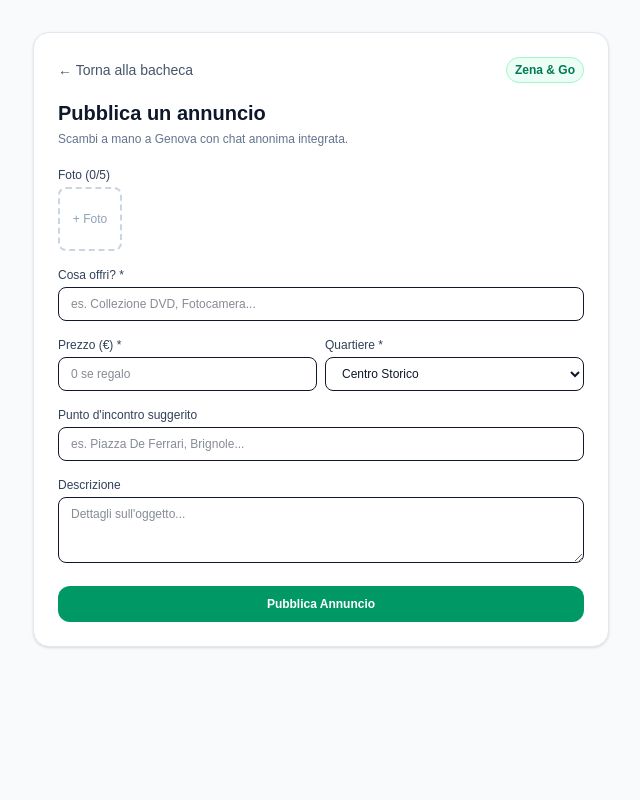
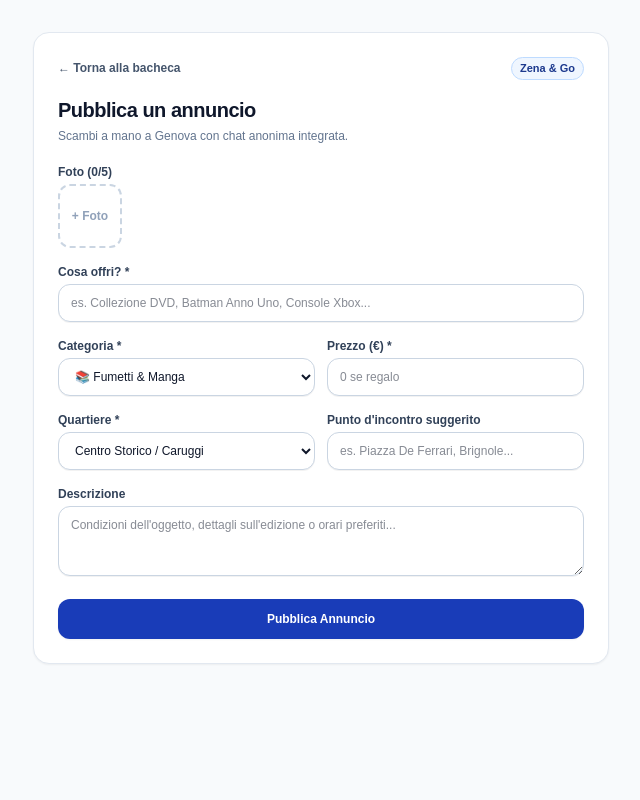
Before and after one commit to zottoljno/zena---go, a Next.js app: page /pubblica in a window 1280 px wide. Shown: the top 800 px of the page, without its empty margins (319-959 px from the left). Built offline with nearby package versions, Linux system fonts and the light colour scheme.

Commit message:
Enhance announcement form with categories and styles
Added categories and improved form styling for the announcement page.

```diff
--- a/app/pubblica/page.tsx
+++ b/app/pubblica/page.tsx
@@ -4,11 +4,60 @@ import { useState, useEffect } from 'react';
 import Link from 'next/link';
 import { supabase } from '@/lib/supabase';
 
+const CATEGORIE = [
+  { id: 'Fumetti & Manga', label: '📚 Fumetti & Manga' },
+  { id: 'Videogiochi & Console', label: '🎮 Videogiochi & Console' },
+  { id: 'Cinema & DVD', label: '🎬 Cinema & DVD' },
+  { id: 'Collezionismo & LEGO', label: '🧱 Collezionismo & LEGO' },
+  { id: 'Informatica & Telefonia', label: '💻 Informatica & Telefonia' },
+  { id: 'Abbigliamento', label: '👕 Abbigliamento' },
+  { id: 'Casa & Arredamento', label: '🏠 Casa & Arredo' },
+  { id: 'Sport & Bici', label: '🚲 Sport & Bici' },
+  { id: 'Altro', label: '📦 Altro' },
+];
+
 const QUARTIERI_GENOVA = [
-  'Centro Storico', 'Carignano / Foce', 'Albaro / San Martino',
-  'Castelletto / Manin', 'San Fruttuoso / Marassi', 'Staglieno / Val Bisagno',
-  'Sampierdarena / San Teodoro', 'Cornigliano / Sestri Ponente',
-  'Pegli / Pra / Voltri', 'Quarto / Quinto / Nervi', 'Pontedecimo / Bolzaneto / Val Polcevera'
+  'Centro Storico / Caruggi',
+  'Porto Antico / Molo',
+  'San Vincenzo / Piazza De Ferrari',
+  'Castelletto / Spianata',
+  'Carignano',
+  'Manin / Circonvallazione a Monte',
+  'Oregina / Lagaccio',
+  'Principe / Dinegro',
+  'Foce',
+  'Albaro',
+  'San Giuliano / Corso Italia',
+  'Boccadasse',
+  'San Martino',
+  'Sturla',
+  'Quarto dei Mille',
+  'Quinto al Mare',
+  'Nervi / Sant\'Ilario',
+  'Apparizione / Borgoratti',
+  'Bavari / San Desiderio',
+  'Sampierdarena',
+  'San Teodoro',
+  'Cornigliano',
+  'Campi / Coronata',
+  'Sestri Ponente',
+  'Borzoli',
+  'Multedo',
+  'Pegli',
+  'Pra\'',
+  'Voltri',
+  'Crevari',
+  'Marassi / Stadio',
+  'San Fruttuoso',
+  'Quezzi / Fereggiano',
+  'Staglieno',
+  'Molassana',
+  'Struppa / Prato',
+  'Rivarolo / Certosa',
+  'Fegino / Trasta',
+  'Bolzaneto',
+  'Morego / San Quirico',
+  'Pontedecimo',
 ];
 
 const PAROLE_VIETATE = [
@@ -19,6 +68,7 @@ const PAROLE_VIETATE = [
 export default function PubblicaAnnuncio() {
   const [titolo, setTitolo] = useState('');
   const [prezzo, setPrezzo] = useState('');
+  const [categoria, setCategoria] = useState(CATEGORIE[0].id);
   const [quartiere, setQuartiere] = useState(QUARTIERI_GENOVA[0]);
   const [descrizione, setDescrizione] = useState('');
   const [luogoRitiro, setLuogoRitiro] = useState('');
@@ -68,6 +118,7 @@ export default function PubblicaAnnuncio() {
         .insert([{
           titolo,
           prezzo: parseFloat(prezzo) || 0,
+          categoria,
           quartiere,
           luogo_ritiro: luogoRitiro,
           descrizione,
@@ -105,43 +156,53 @@ export default function PubblicaAnnuncio() {
   const inputStyle = { color: '#0f172a', backgroundColor: '#ffffff' };
 
   return (
-    <div className="min-h-screen bg-slate-50 py-8 px-4">
-      <div className="max-w-xl mx-auto bg-white rounded-2xl shadow-sm border border-slate-200 p-6">
+    <div className="min-h-screen bg-slate-50 py-8 px-4 font-sans text-slate-800">
+      <div className="max-w-xl mx-auto bg-white rounded-2xl shadow-xs border border-slate-200 p-6">
         <div className="flex items-center justify-between mb-4">
-          <Link href="/" className="text-sm font-medium text-slate-600 hover:text-slate-900">
+          <Link href="/" className="text-xs font-semibold text-slate-600 hover:text-blue-800 transition">
             ← Torna alla bacheca
           </Link>
-          <span className="text-xs bg-emerald-50 text-emerald-700 font-semibold px-2 py-1 rounded-full border border-emerald-200">
+          <span className="text-[11px] bg-blue-50 text-blue-900 font-bold px-2 py-0.5 rounded-full border border-blue-200">
             Zena &amp; Go
           </span>
         </div>
 
-        <h1 className="text-xl font-bold text-slate-900 mb-1">Pubblica un annuncio</h1>
+        <h1 className="text-xl font-black text-slate-900 mb-1 tracking-tight">Pubblica un annuncio</h1>
         <p className="text-xs text-slate-500 mb-5">Scambi a mano a Genova con chat anonima integrata.</p>
 
         {errore && <div className="mb-4 p-3 bg-red-50 text-red-700 text-xs rounded-xl border border-red-200">{errore}</div>}
 
         {inviato ? (
-          <div className="p-6 bg-emerald-50 rounded-xl border border-emerald-200 text-center">
-            <h2 className="text-base font-bold text-emerald-900 mb-1">Annuncio online!</h2>
-            <p className="text-xs text-emerald-700 mb-4">Visibile in bacheca. Riceverai i messaggi nella chat interna.</p>
-            <Link href="/" className="inline-block bg-emerald-600 text-white text-xs font-bold px-4 py-2 rounded-lg">
-              Vai alla home
+          <div className="p-6 bg-blue-50 rounded-2xl border border-blue-200 text-center space-y-3">
+            <span className="text-3xl block">🎉</span>
+            <h2 className="text-base font-extrabold text-blue-950 mb-1">Annuncio online!</h2>
+            <p className="text-xs text-blue-800 leading-relaxed">
+              Il tuo oggetto è visibile in bacheca con la categoria corretta. Riceverai i messaggi direttamente nella chat interna.
+            </p>
+            <Link href="/" className="inline-block bg-blue-800 hover:bg-blue-900 text-white text-xs font-bold px-5 py-2.5 rounded-xl transition shadow-xs">
+              Vai alla bacheca
             </Link>
           </div>
         ) : (
           <form onSubmit={handleSubmit} className="space-y-4">
+            {/* Foto Upload */}
             <div>
-              <label className="block text-xs font-medium text-slate-700 mb-1">Foto ({immagini.length}/5)</label>
+              <label className="block text-xs font-bold text-slate-700 mb-1">Foto ({immagini.length}/5)</label>
               <div className="flex gap-2 flex-wrap">
                 {immagini.map((img, i) => (
-                  <div key={i} className="relative w-16 h-16 rounded-lg overflow-hidden border">
+                  <div key={i} className="relative w-16 h-16 rounded-xl overflow-hidden border border-slate-200 shadow-2xs">
                     <img src={img} alt="" className="w-full h-full object-cover" />
-                    <button type="button" onClick={() => setImmagini(prev => prev.filter((_, idx) => idx !== i))} className="absolute top-0 right-0 bg-black text-white text-[10px] px-1">✕</button>
+                    <button
+                      type="button"
+                      onClick={() => setImmagini(prev => prev.filter((_, idx) => idx !== i))}
+                      className="absolute top-0 right-0 bg-slate-900/80 text-white text-[10px] w-5 h-5 flex items-center justify-center cursor-pointer"
+                    >
+                      ✕
+                    </button>
                   </div>
                 ))}
                 {immagini.length < 5 && (
-                  <label className="w-16 h-16 border-2 border-dashed border-slate-300 rounded-lg flex items-center justify-center cursor-pointer text-xs text-slate-400">
+                  <label className="w-16 h-16 border-2 border-dashed border-slate-300 hover:border-blue-600 rounded-xl flex items-center justify-center cursor-pointer text-xs font-bold text-slate-400 hover:text-blue-800 transition">
                     + Foto
                     <input type="file" accept="image/*" multiple onChange={gestisciFoto} className="hidden" />
                   </label>
@@ -149,36 +210,100 @@ export default function PubblicaAnnuncio() {
               </div>
             </div>
 
+            {/* Titolo */}
             <div>
-              <label className="block text-xs font-medium text-slate-700 mb-1">Cosa offri? *</label>
-              <input type="text" required style={inputStyle} value={titolo} onChange={(e) => setTitolo(e.target.value)} placeholder="es. Collezione DVD, Fotocamera..." className="w-full px-3 py-2 text-xs border rounded-lg" />
+              <label className="block text-xs font-bold text-slate-700 mb-1">Cosa offri? *</label>
+              <input
+                type="text"
+                required
+                style={inputStyle}
+                value={titolo}
+                onChange={(e) => setTitolo(e.target.value)}
+                placeholder="es. Collezione DVD, Batman Anno Uno, Console Xbox..."
+                className="w-full px-3 py-2.5 text-xs border border-slate-300 rounded-xl focus:outline-none focus:ring-2 focus:ring-blue-800 shadow-2xs"
+              />
             </div>
 
-            <div className="grid grid-cols-2 gap-2">
+            {/* Categoria e Prezzo */}
+            <div className="grid grid-cols-1 sm:grid-cols-2 gap-3">
               <div>
-                <label className="block text-xs font-medium text-slate-700 mb-1">Prezzo (€) *</label>
-                <input type="number" min="0" step="0.5" required style={inputStyle} value={prezzo} onChange={(e) => setPrezzo(e.target.value)} placeholder="0 se regalo" className="w-full px-3 py-2 text-xs border rounded-lg" />
+                <label className="block text-xs font-bold text-slate-700 mb-1">Categoria *</label>
+                <select
+                  value={categoria}
+                  style={inputStyle}
+                  onChange={(e) => setCategoria(e.target.value)}
+                  className="w-full px-3 py-2.5 text-xs border border-slate-300 rounded-xl focus:outline-none focus:ring-2 focus:ring-blue-800 shadow-2xs"
+                >
+                  {CATEGORIE.map((c) => (
+                    <option key={c.id} value={c.id}>{c.label}</option>
+                  ))}
+                </select>
               </div>
+
               <div>
-                <label className="block text-xs font-medium text-slate-700 mb-1">Quartiere *</label>
-                <select value={quartiere} style={inputStyle} onChange={(e) => setQuartiere(e.target.value)} className="w-full px-3 py-2 text-xs border rounded-lg">
-                  {QUARTIERI_GENOVA.map((q) => <option key={q} value={q}>{q}</option>)}
-                </select>
+                <label className="block text-xs font-bold text-slate-700 mb-1">Prezzo (€) *</label>
+                <input
+                  type="number"
+                  min="0"
+                  step="0.5"
+                  required
+                  style={inputStyle}
+                  value={prezzo}
+                  onChange={(e) => setPrezzo(e.target.value)}
+                  placeholder="0 se regalo"
+                  className="w-full px-3 py-2.5 text-xs border border-slate-300 rounded-xl focus:outline-none focus:ring-2 focus:ring-blue-800 shadow-2xs"
+                />
               </div>
             </div>
 
-            <div>
-              <label className="block text-xs font-medium text-slate-700 mb-1">Punto d&apos;incontro suggerito</label>
-              <input type="text" style={inputStyle} value={luogoRitiro} onChange={(e) => setLuogoRitiro(e.target.value)} placeholder="es. Piazza De Ferrari, Brignole..." className="w-full px-3 py-2 text-xs border rounded-lg" />
+            {/* Quartiere e Punto d'Incontro */}
+            <div className="grid grid-cols-1 sm:grid-cols-2 gap-3">
+              <div>
+                <label className="block text-xs font-bold text-slate-700 mb-1">Quartiere *</label>
+                <select
+                  value={quartiere}
+                  style={inputStyle}
+                  onChange={(e) => setQuartiere(e.target.value)}
+                  className="w-full px-3 py-2.5 text-xs border border-slate-300 rounded-xl focus:outline-none focus:ring-2 focus:ring-blue-800 shadow-2xs"
+                >
+                  {QUARTIERI_GENOVA.map((q) => (
+                    <option key={q} value={q}>{q}</option>
+                  ))}
+                </select>
+              </div>
+
+              <div>
+                <label className="block text-xs font-bold text-slate-700 mb-1">Punto d&apos;incontro suggerito</label>
+                <input
+                  type="text"
+                  style={inputStyle}
+                  value={luogoRitiro}
+                  onChange={(e) => setLuogoRitiro(e.target.value)}
+                  placeholder="es. Piazza De Ferrari, Brignole..."
+                  className="w-full px-3 py-2.5 text-xs border border-slate-300 rounded-xl focus:outline-none focus:ring-2 focus:ring-blue-800 shadow-2xs"
+                />
+              </div>
             </div>
 
+            {/* Descrizione */}
             <div>
-              <label className="block text-xs font-medium text-slate-700 mb-1">Descrizione</label>
-              <textarea rows={3} style={inputStyle} value={descrizione} onChange={(e) => setDescrizione(e.target.value)} placeholder="Dettagli sull'oggetto..." className="w-full px-3 py-2 text-xs border rounded-lg" />
+              <label className="block text-xs font-bold text-slate-700 mb-1">Descrizione</label>
+              <textarea
+                rows={3}
+                style={inputStyle}
+                value={descrizione}
+                onChange={(e) => setDescrizione(e.target.value)}
+                placeholder="Condizioni dell'oggetto, dettagli sull'edizione o orari preferiti..."
+                className="w-full px-3 py-2.5 text-xs border border-slate-300 rounded-xl focus:outline-none focus:ring-2 focus:ring-blue-800 shadow-2xs"
+              />
             </div>
 
-            <button type="submit" disabled={caricamento} className="w-full bg-emerald-600 disabled:opacity-50 text-white font-bold py-2.5 rounded-xl text-xs hover:bg-emerald-700">
-              {caricamento ? 'Pubblicazione...' : 'Pubblica Annuncio'}
+            <button
+              type="submit"
+              disabled={caricamento}
+              className="w-full bg-blue-800 hover:bg-blue-900 disabled:opacity-50 text-white font-bold py-3 rounded-xl text-xs transition shadow-xs cursor-pointer"
+            >
+              {caricamento ? 'Pubblicazione in corso...' : 'Pubblica Annuncio'}
             </button>
           </form>
         )}
```
